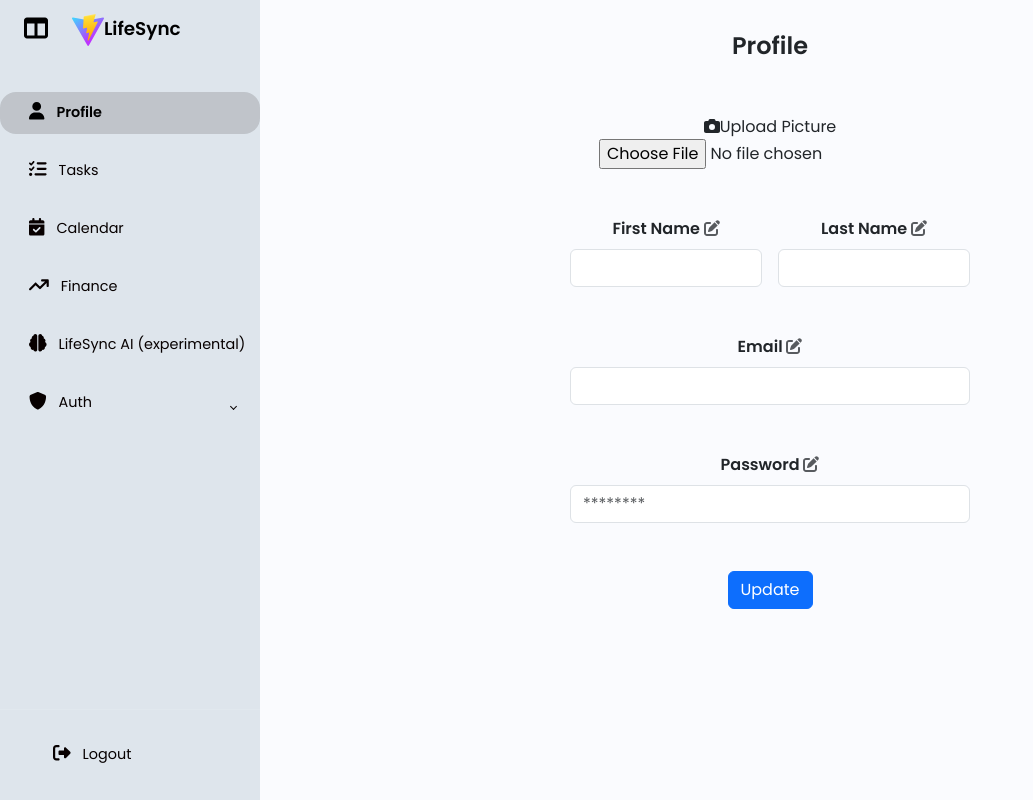
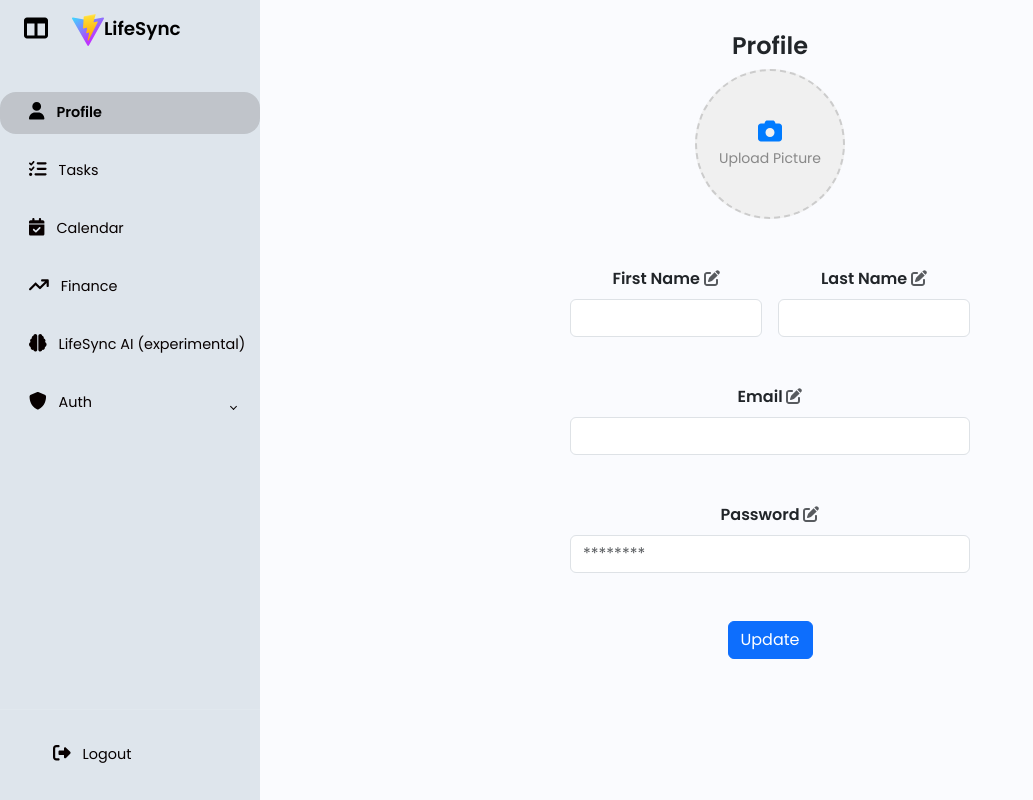
Before and after one commit to tanmoysaha31/CSE470-Project, a React (Vite) app in the folder client/: page /Dashboard/Profile in a window 1280 px wide. Shown: the whole page, without its empty margins (0-1033 px from the left). Built offline with nearby package versions, Linux system fonts and the light colour scheme; no server answers; the HTML template or start-up script is replaced by a standard one.

Commit message:
Updated CSS

```diff
--- a/client/src/assets/styles/profile.css
+++ b/client/src/assets/styles/profile.css
@@ -47,3 +47,62 @@
 .profile-form .form-control {
   width: 100%;
 }
+
+/* Profile Picture Container */
+.profile-picture-container {
+  display: flex;
+  justify-content: center;
+  align-items: center;
+  margin-bottom: 20px;
+  position: relative;
+}
+
+/* Circular Profile Picture */
+.profile-picture {
+  width: 150px;
+  height: 150px;
+  border-radius: 50%; /* Makes the image circular */
+  object-fit: cover;
+  border: 3px solid #007bff; /* Add a border to match the theme */
+  box-shadow: 0 4px 6px rgba(0, 0, 0, 0.1);
+}
+
+/* Placeholder for Profile Picture */
+.profile-placeholder {
+  width: 150px;
+  height: 150px;
+  border-radius: 50%; /* Circular placeholder */
+  background-color: #f0f0f0;
+  display: flex;
+  justify-content: center;
+  align-items: center;
+  flex-direction: column;
+  border: 2px dashed #ccc;
+  color: #888;
+  font-size: 14px;
+  text-align: center;
+}
+
+/* Camera Icon in Placeholder */
+.camera-icon {
+  font-size: 24px;
+  margin-bottom: 5px;
+  color: #007bff;
+}
+
+/* Hidden File Input */
+.profile-picture-input {
+  display: none;
+}
+
+/* Label for File Input */
+.profile-picture-label {
+  cursor: pointer;
+  position: relative;
+  display: inline-block;
+  transition: transform 0.2s ease-in-out;
+}
+
+.profile-picture-label:hover {
+  transform: scale(1.05); /* Slight zoom effect on hover */
+}
```
